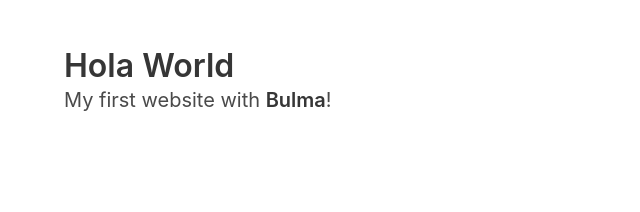
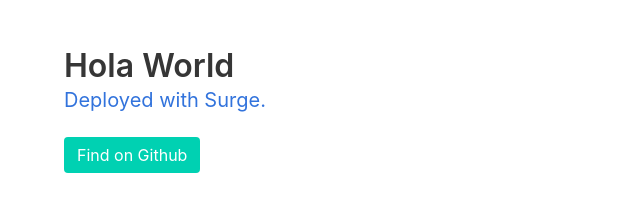
Before and after one commit to ashley-hebler/circleci-surge, a website: page index.html in a window 1280 px wide. Shown: the whole page, without its empty margins (0-640 px from the left). Drawn offline with nearby package versions, Linux system fonts and the light colour scheme.

Commit message:
Add readme

```diff
--- a/index.html
+++ b/index.html
@@ -5,7 +5,6 @@
     <meta name="viewport" content="width=device-width, initial-scale=1">
     <title>Hello Bulma!</title>
     <link rel="stylesheet" href="https://cdnjs.cloudflare.com/ajax/libs/bulma/0.7.1/css/bulma.min.css">
-    <script defer src="https://use.fontawesome.com/releases/v5.0.7/js/all.js"></script>
   </head>
   <body>
   <section class="section">
@@ -14,8 +13,10 @@
         Hola World
       </h1>
       <p class="subtitle">
-        My first website with <strong>Bulma</strong>!
+        <a href="https://surge.sh/">Deployed with Surge.</a>
       </p>
+      <p>
+        <a class="button is-primary" href="https://github.com/ashley-hebler/circleci-surge">Find on Github</a></p>
     </div>
   </section>
   </body>
```
Also changed, not shown: package.json (+1 -6 lines), .circleci/config.yml, README.md.
